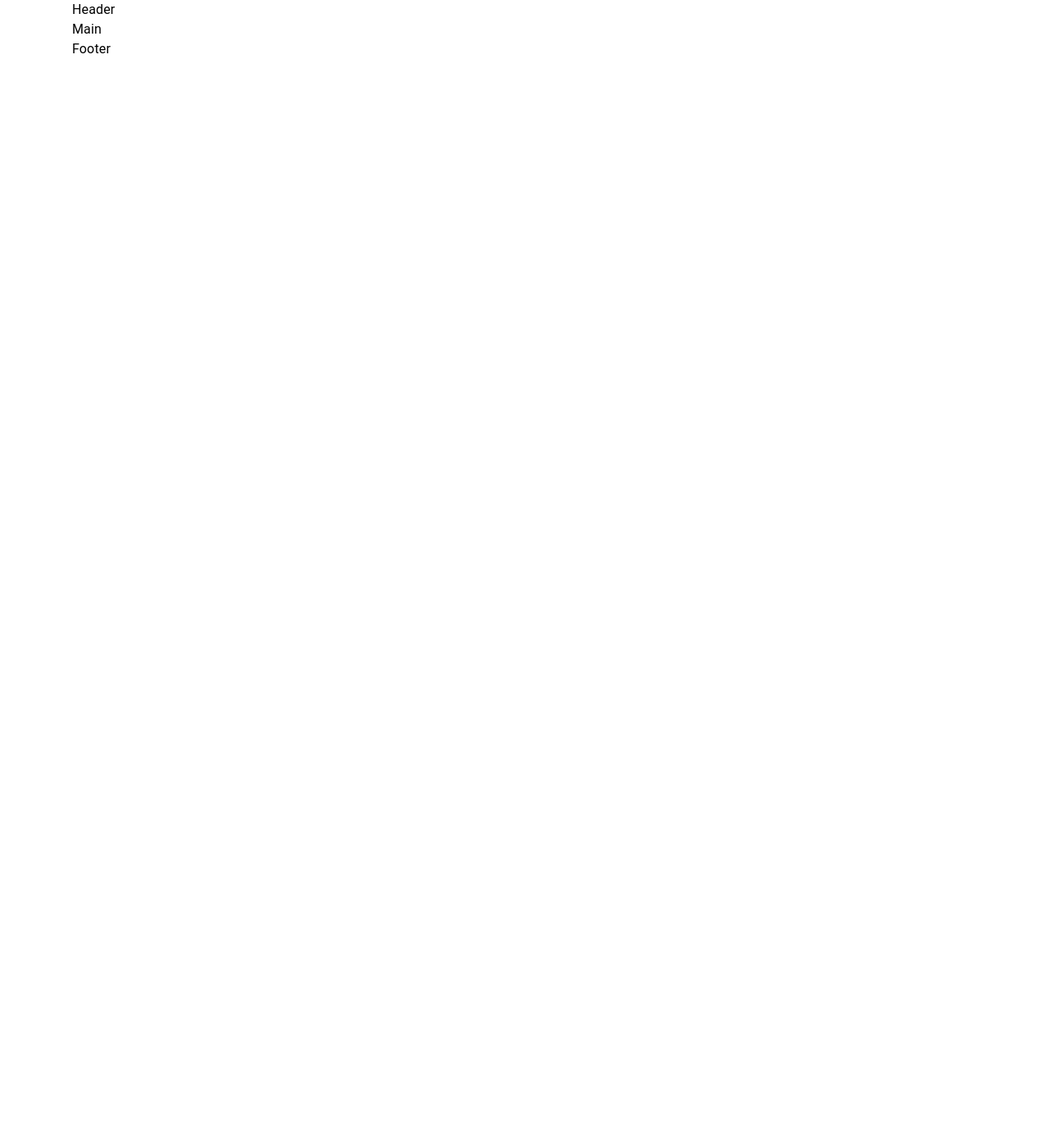
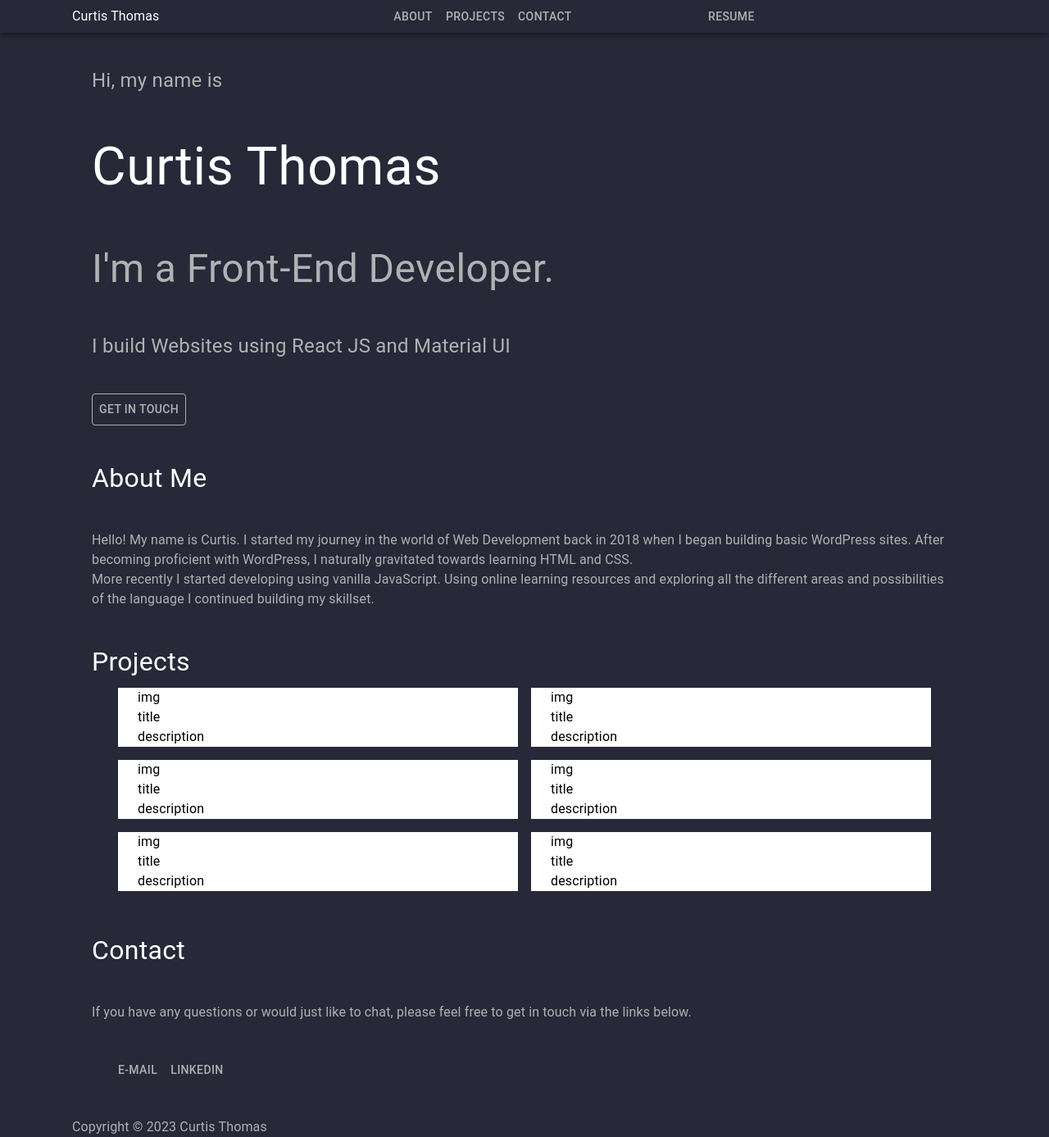
Before and after one commit to Curtis-Thomas/curtis-thomas-portfolio, a React (Create React App) app: page / in a window 1280 px wide. Shown: the whole page at 82% size. Before the commit the page ends 800 px from the top, so only its background shows below. Built offline with nearby package versions, Linux system fonts and the light colour scheme.

Commit message:
add: init2 basic setup

```diff
--- a/src/core/Footer.js
+++ b/src/core/Footer.js
@@ -1,7 +1,13 @@
-import { Container, Typography } from "@mui/material"
+import { Container, Typography } from "@mui/material";
 
 const Footer = () => {
-    return <Container><Typography>Footer</Typography></Container>
-}
+  return (
+    <Container>
+      <Typography sx={{ color: "#B1B1B2" }}>
+        Copyright © 2023 Curtis Thomas
+      </Typography>
+    </Container>
+  );
+};
 
-export default Footer
+export default Footer;
--- a/src/core/Header.js
+++ b/src/core/Header.js
@@ -1,8 +1,28 @@
-import { Container, Typography } from "@mui/material"
+import { AppBar, Button, Container, Typography } from "@mui/material";
 
-const Header =  () => {
+const Header = () => {
+  return (
+    <Container sx={{ height: "5vh" }}>
+      <AppBar sx={{ height: "5vh", backgroundColor: "#272838" }}>
+        <Container
+          sx={{ height: "5vh", display: "flex", alignItems: "center" }}
+        >
+          {" "}
+          <Container>
+            <Typography>Curtis Thomas</Typography>
+          </Container>
+          <Container>
+            <Button sx={{ color: "#B1B1B2" }}>About</Button>
+            <Button sx={{ color: "#B1B1B2" }}>Projects</Button>
+            <Button sx={{ color: "#B1B1B2" }}>Contact</Button>
+          </Container>
+          <Container>
+            <Button sx={{ color: "#B1B1B2" }}>Resume</Button>
+          </Container>
+        </Container>
+      </AppBar>
+    </Container>
+  );
+};
 
-    return <Container> <Typography>Header</Typography></Container>
-}
-
-export default Header
+export default Header;
--- a/src/core/Main.js
+++ b/src/core/Main.js
@@ -1,7 +1,18 @@
-import { Container, Typography } from "@mui/material"
+import { Container } from "@mui/material";
+import Jumbotron from "./main/Jumbotron";
+import AboutMe from "./main/AboutMe";
+import Projects from "./main/Projects";
+import Contact from "./main/Contact";
 
 const Main = () => {
-    return <Container><Typography>Main</Typography></Container>
-}
+  return (
+    <Container>
+      <Jumbotron />
+      <AboutMe />
+      <Projects />
+      <Contact />
+    </Container>
+  );
+};
 
-export default Main
+export default Main;
--- /dev/null
+++ b/src/core/main/AboutMe.js
@@ -0,0 +1,24 @@
+import { Container, Typography } from "@mui/material";
+
+const AboutMe = () => {
+  return (
+    <Container sx={{ marginTop: 5, marginBottom: 5 }}>
+      <Typography sx={{ color: "white", fontSize: "2rem" }}>
+        About Me
+      </Typography>
+      <Typography sx={{ color: "#B1B1B2", fontSize: "1rem", marginTop: 5 }}>
+        Hello! My name is Curtis. I started my journey in the world of Web
+        Development back in 2018 when I began building basic WordPress sites.
+        After becoming proficient with WordPress, I naturally gravitated towards
+        learning HTML and CSS.{" "}
+      </Typography>
+      <Typography sx={{ color: "#B1B1B2", fontSize: "1rem" }}>
+        More recently I started developing using vanilla JavaScript. Using
+        online learning resources and exploring all the different areas and
+        possibilities of the language I continued building my skillset.
+      </Typography>
+    </Container>
+  );
+};
+
+export default AboutMe;
--- /dev/null
+++ b/src/core/main/Contact.js
@@ -0,0 +1,19 @@
+import { Button, Container, Typography } from "@mui/material";
+
+const Contact = () => {
+  return (
+    <Container sx={{ marginTop: 5, marginBottom: 5 }}>
+      <Typography sx={{ color: "white", fontSize: "2rem" }}>Contact</Typography>
+      <Typography sx={{ color: "#B1B1B2", fontSize: "1rem", marginTop: 5 }}>
+        If you have any questions or would just like to chat, please feel free
+        to get in touch via the links below.
+      </Typography>
+      <Container sx={{ marginTop: 5 }}>
+        <Button sx={{ color: "#B1B1B2" }}>E-mail</Button>
+        <Button sx={{ color: "#B1B1B2" }}>LinkedIn</Button>
+      </Container>
+    </Container>
+  );
+};
+
+export default Contact;
--- /dev/null
+++ b/src/core/main/Jumbotron.js
@@ -0,0 +1,32 @@
+import { Button, Container, Typography } from "@mui/material";
+
+const Jumbotron = () => {
+  return (
+    <Container sx={{ marginTop: 5, marginBottom: 5 }}>
+      <Typography sx={{ color: "#B1B1B2", fontSize: "1.5rem" }}>
+        Hi, my name is
+      </Typography>
+      <Typography sx={{ color: "white", fontSize: "4rem", marginTop: 5 }}>
+        Curtis Thomas
+      </Typography>
+      <Typography sx={{ color: "#B1B1B2", fontSize: "3rem", marginTop: 5 }}>
+        I'm a Front-End Developer.
+      </Typography>
+      <Typography sx={{ color: "#B1B1B2", fontSize: "1.5rem", marginTop: 5 }}>
+        I build Websites using React JS and Material UI
+      </Typography>
+      <Button
+        sx={{
+          backgroundColor: "rgba(255, 255, 255, 0)",
+          border: "solid 1px #B1B1B2",
+          color: "#B1B1B2",
+          marginTop: 5,
+        }}
+      >
+        Get in Touch
+      </Button>
+    </Container>
+  );
+};
+
+export default Jumbotron;
--- /dev/null
+++ b/src/core/main/Projects.js
@@ -0,0 +1,26 @@
+import { Container, Typography } from "@mui/material";
+import ProjectCard from "./projects/ProjectCard";
+
+const Projects = () => {
+  return (
+    <Container sx={{ marginTop: 5, marginBottom: 5 }}>
+      <Typography sx={{ color: "white", fontSize: "2rem" }}>
+        Projects
+      </Typography>
+      <Container sx={{ display: "flex" }}>
+        <ProjectCard img="img" title="title" description="description" />
+        <ProjectCard img="img" title="title" description="description" />
+      </Container>
+      <Container sx={{ display: "flex" }}>
+        <ProjectCard img="img" title="title" description="description" />
+        <ProjectCard img="img" title="title" description="description" />
+      </Container>
+      <Container sx={{ display: "flex" }}>
+        <ProjectCard img="img" title="title" description="description" />
+        <ProjectCard img="img" title="title" description="description" />
+      </Container>
+    </Container>
+  );
+};
+
+export default Projects;
--- /dev/null
+++ b/src/core/main/projects/ProjectCard.js
@@ -0,0 +1,13 @@
+import { Container, Typography } from "@mui/material";
+
+const ProjectCard = ({ img, title, description }) => {
+  return (
+    <Container sx={{ backgroundColor: "white", margin: 1 }}>
+      <Typography>{img}</Typography>
+      <Typography>{title}</Typography>
+      <Typography>{description}</Typography>
+    </Container>
+  );
+};
+
+export default ProjectCard;
--- a/src/index.css
+++ b/src/index.css
@@ -1,13 +1,14 @@
 body {
   margin: 0;
-  font-family: -apple-system, BlinkMacSystemFont, 'Segoe UI', 'Roboto', 'Oxygen',
-    'Ubuntu', 'Cantarell', 'Fira Sans', 'Droid Sans', 'Helvetica Neue',
+  font-family: -apple-system, BlinkMacSystemFont, "Segoe UI", "Roboto", "Oxygen",
+    "Ubuntu", "Cantarell", "Fira Sans", "Droid Sans", "Helvetica Neue",
     sans-serif;
   -webkit-font-smoothing: antialiased;
   -moz-osx-font-smoothing: grayscale;
+  background-color: #272838;
 }
 
 code {
-  font-family: source-code-pro, Menlo, Monaco, Consolas, 'Courier New',
+  font-family: source-code-pro, Menlo, Monaco, Consolas, "Courier New",
     monospace;
 }
```
